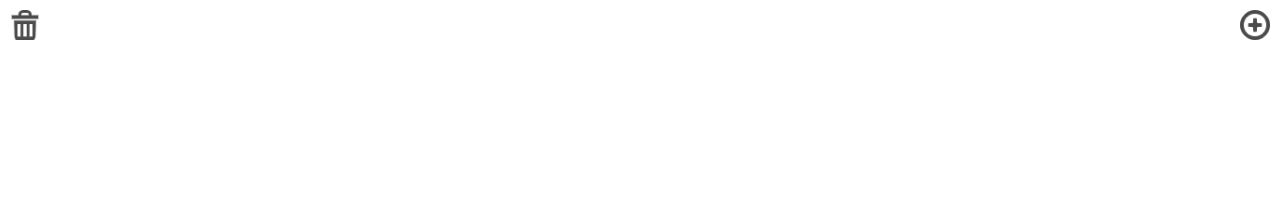
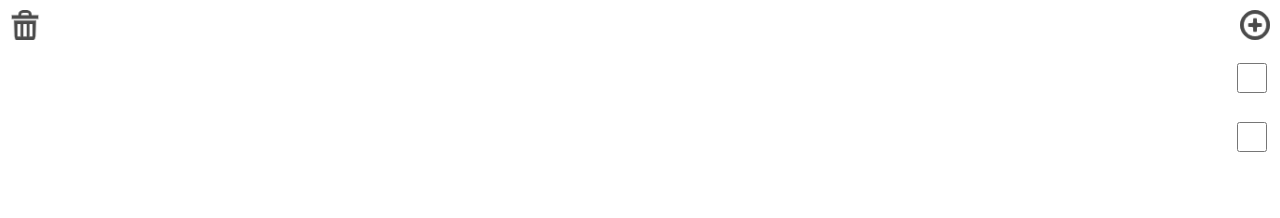
Before and after one commit to fuminaInoue/shopping-memo, a React (Create React App) app: page / in a window 1280 px wide. Shown: the top 218 px of the page. Built offline with nearby package versions, Linux system fonts and the light colour scheme.

Commit message:
基盤作成

```diff
--- /dev/null
+++ b/src/components/molecules/InputField.tsx
@@ -0,0 +1,58 @@
+/** @jsxImportSource @emotion/react */
+import React from 'react'
+import { css } from '@emotion/react'
+
+type Props = {
+  setNewList: React.Dispatch<React.SetStateAction<string>>
+  list: string
+}
+
+export const InputField: React.FC<Props> = ({ setNewList, list }) => {
+  const onChangeValue = (e: React.ChangeEvent<HTMLInputElement>) => {
+    setNewList(e.target.value)
+  }
+
+  const onKeyEnter = (e: React.KeyboardEvent<HTMLInputElement>) => {
+    if (e.key === 'Enter') {
+      e.preventDefault()
+      const _list = [list]
+      localStorage.setItem('list', JSON.stringify(_list))
+    }
+  }
+
+  const onClickCheckBox = () => {}
+
+  return (
+    <div css={listStyle}>
+      <input
+        css={listInputStyle}
+        type="text"
+        onChange={(e) => onChangeValue(e)}
+        onKeyPress={(e) => onKeyEnter(e)}
+      />
+      <input css={listCheckStyle} type="checkbox" onClick={onClickCheckBox} />
+    </div>
+  )
+}
+
+const listStyle = css({
+  display: 'flex',
+  justifyContent: 'space-between',
+  alignItems: 'center',
+  padding: 10,
+  borderRadius: 5,
+})
+
+const listInputStyle = css({
+  width: '80%',
+  height: 40,
+  border: 'none',
+  fontSize: 16,
+  letterSpacing: 2,
+  paddingLeft: 16,
+})
+
+const listCheckStyle = css({
+  width: 30,
+  height: 30,
+})
--- /dev/null
+++ b/src/components/molecules/List.tsx
@@ -0,0 +1,33 @@
+/** @jsxImportSource @emotion/react */
+import React from 'react'
+import { css } from '@emotion/react'
+
+type Props = {}
+
+export const List: React.FC<Props> = ({}) => {
+  const _lists = () => {
+    return JSON.parse(localStorage.getItem('list')!)
+  }
+
+  const onClickCheckBox = () => {}
+
+  return (
+    <div css={listStyle}>
+      <div>{_lists()}</div>
+      <input css={listCheckStyle} type="checkbox" onClick={onClickCheckBox} />
+    </div>
+  )
+}
+
+const listStyle = css({
+  display: 'flex',
+  justifyContent: 'space-between',
+  alignItems: 'center',
+  padding: 10,
+  borderRadius: 5,
+})
+
+const listCheckStyle = css({
+  width: 30,
+  height: 30,
+})
--- a/src/components/molecules/index.tsx
+++ b/src/components/molecules/index.tsx
@@ -1 +1,3 @@
+export { List } from 'components/molecules/List'
+export { InputField } from 'components/molecules/InputField'
 export { Header } from 'components/molecules/Header'
--- a/src/components/pages/Memo.tsx
+++ b/src/components/pages/Memo.tsx
@@ -1,14 +1,24 @@
-import React from 'react'
+import React, { useEffect, useState } from 'react'
 
+import { List } from 'components/molecules'
+import { InputField } from 'components/molecules'
 import { Header } from 'components/molecules'
 type Props = {}
 
 export const Memo: React.FC<Props> = ({}) => {
+  const [list, setList] = useState('')
+  const [newList, setNewList] = useState('')
+
+  useEffect(() => {
+    setList(newList)
+  }, [newList])
+
   return (
     <div>
       {/* <Tab /> */}
       <Header />
-      {/* <List /> */}
+      <List />
+      <InputField setNewList={setNewList} list={list} />
     </div>
   )
 }
```
